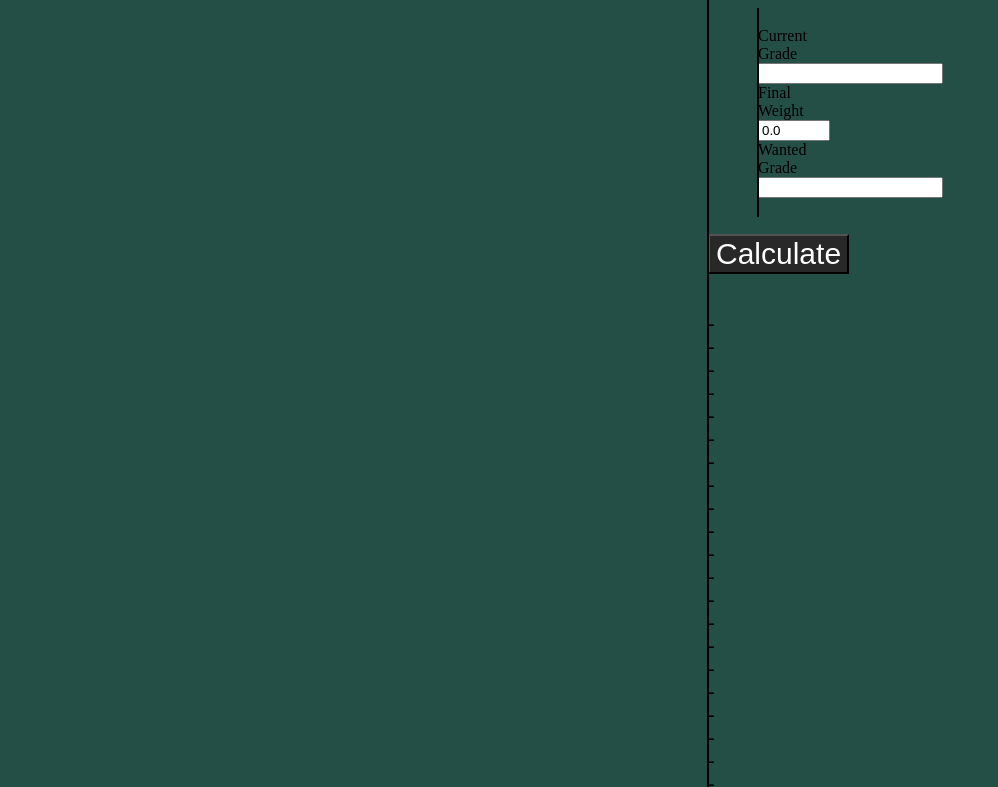
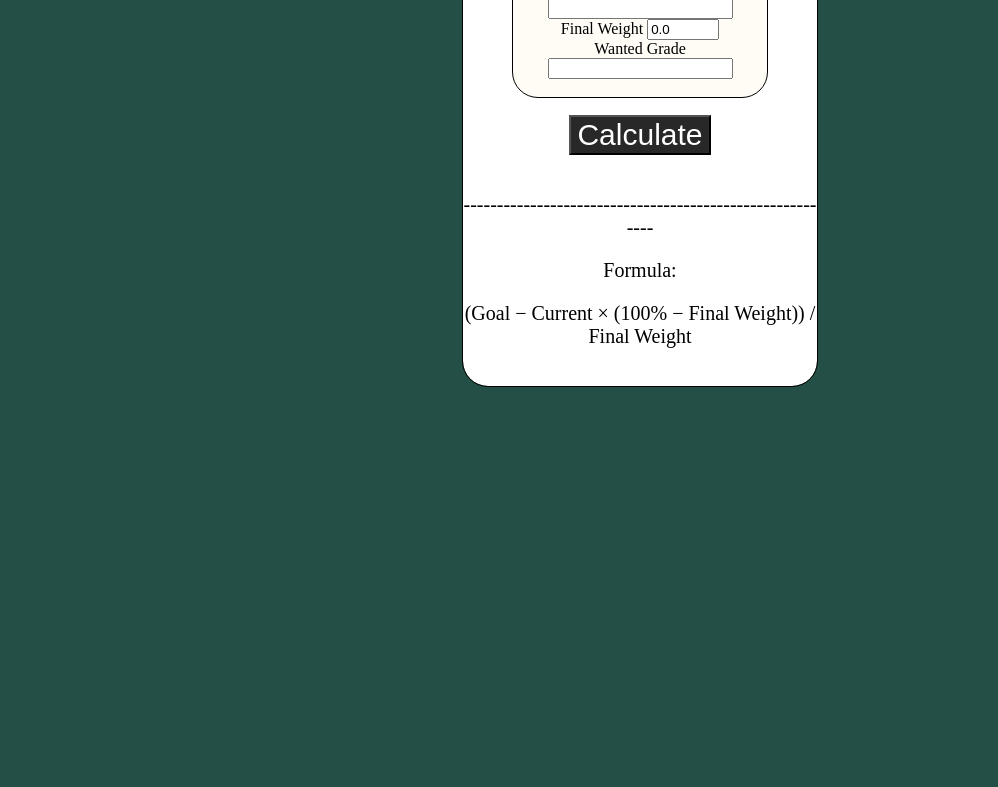
Before and after one commit to andrewstewartproductions/final-grade, a plain HTML site: page index.html in a window 1280 px wide. Shown: the part 212-999 px from the top of the page, without its empty margins (0-998 px from the left). After the commit the page ends 800 px from the top, so only its background shows below. Drawn offline with Linux system fonts and the light colour scheme.

Commit message:
Update index.html

```diff
--- a/index.html
+++ b/index.html
@@ -2,7 +2,7 @@
 <head>Andrew Stewart</head>
 <head> || Updated 21/12/2021</head>
 <body style=background-color:#244f47>
-	<div style =text-align:center;background-color:white;margin-left:700px;margin-right:700px;border-radius:25px;outline-width:1px;outline-color:black;outline-style:solid>
+	<div style =text-align:center;background-color:white;margin-left:36%;margin-right:36%;border-radius:25px;outline-width:1px;outline-color:black;outline-style:solid>
 		<h1 style=font-size:40px>Final Grade Calculator</h1>
 
 		<div style=background-color:FFFCF5;margin-left:50px;margin-right:50px;border-radius:25px;outline-width:1px;outline-color:black;outline-style:solid>
```
